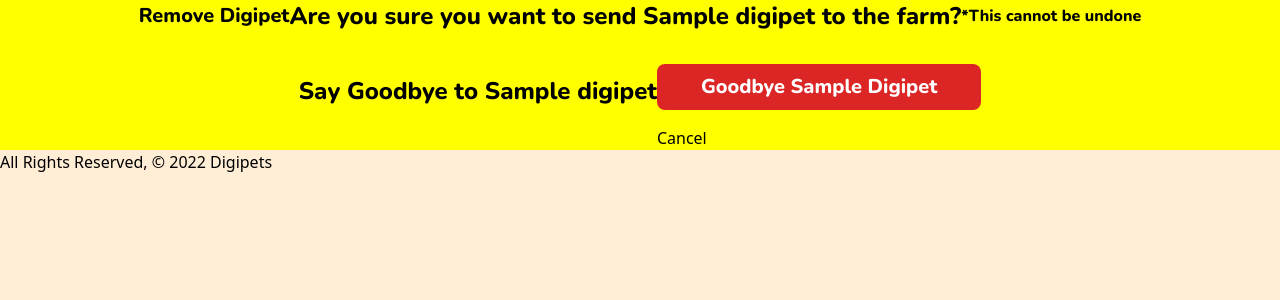
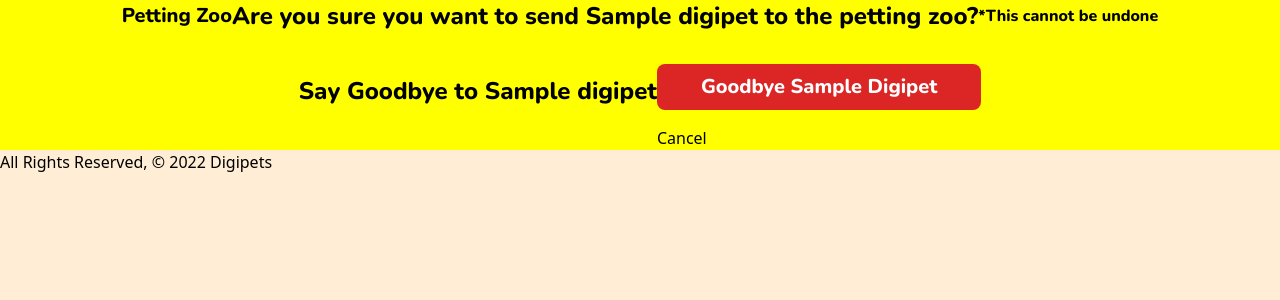
Before and after one commit to tnicho/Digipets, a Django app: page /digipets/1/delete/ in a window 1280 px wide. Shown: the part 48-348 px from the top of the page. Run offline with Django 4.2, Linux system fonts and the light colour scheme; tables that the repository leaves empty hold one stand-in row (values such as "Sample post"); some libraries are stand-ins or nearby versions.

Commit message:
Delete Page Update

```diff
--- a/digipets/main_app/templates/main_app/digipet_confirm_delete.html
+++ b/digipets/main_app/templates/main_app/digipet_confirm_delete.html
@@ -1,11 +1,11 @@
 {% extends 'base.html' %}
 
 {% block content %}
-  <h1 class="nunito text-xl">Remove Digipet</h1>
+  <h1 class="nunito text-xl">Petting Zoo</h1>
 
   <!-- Put the picture of digipet here -->
 
-  <h4 class="nunito text-2xl">Are you sure you want to send <span class="teal-text">{{ object.name }}</span> to the farm?</h4>
+  <h4 class="nunito text-2xl">Are you sure you want to send <span class="teal-text">{{ object.name }}</span> to the petting zoo?</h4>
   <h6 class="nunito">*This cannot be undone</h6>
 
   <p class="nunito text-2xl">Say Goodbye to {{ object.name }}</p>
```
